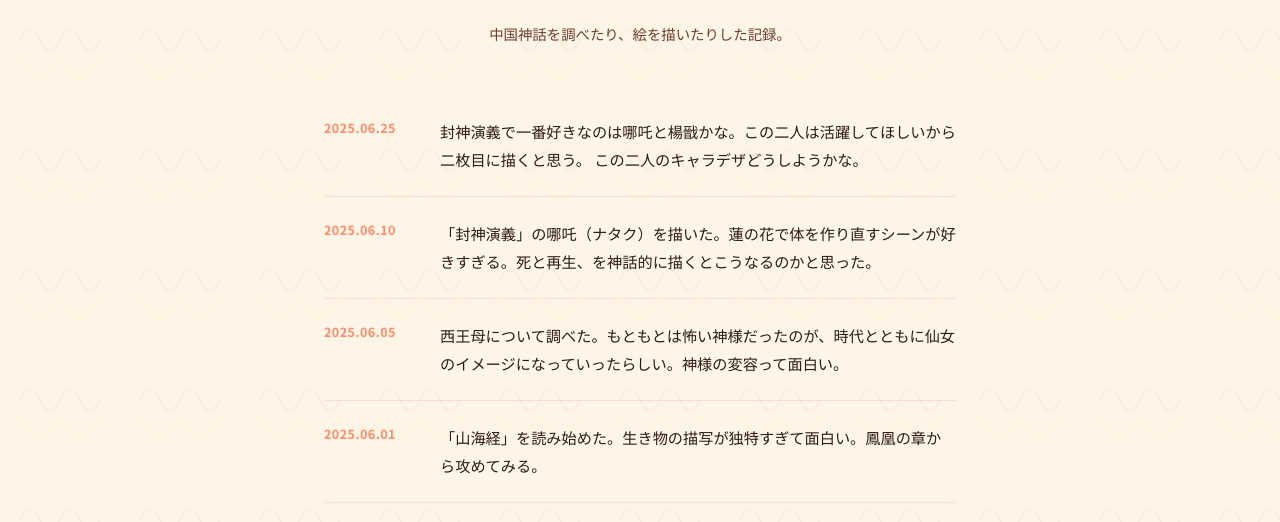
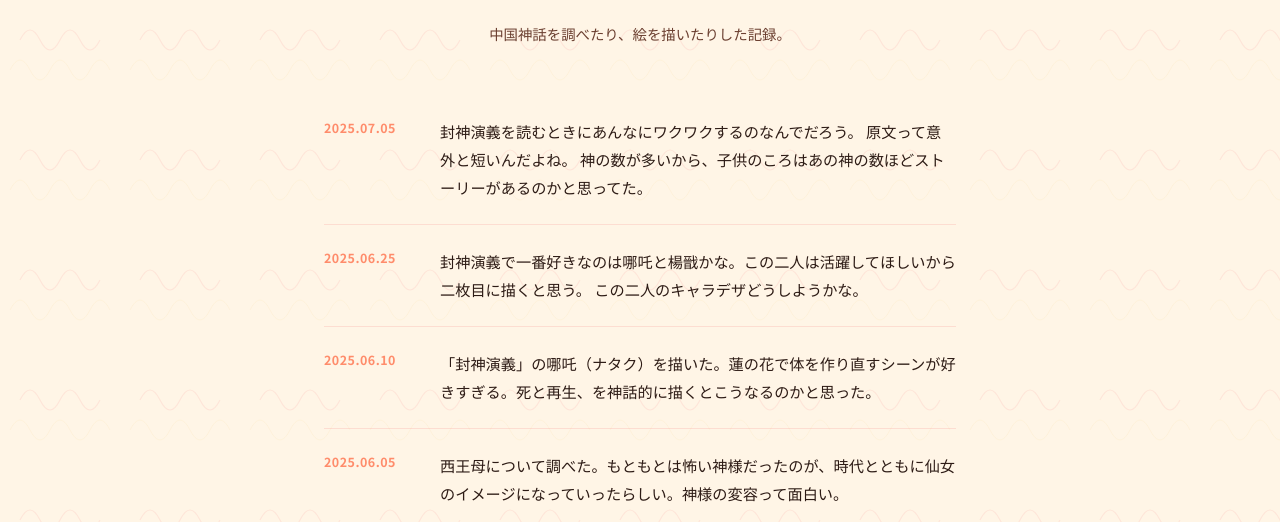
Before and after one commit to Azaleacreativeroom888/fan-chinesemyth, a plain HTML site: page blog.html in a window 1280 px wide. Shown: the part 260-782 px from the top of the page. Drawn offline with Linux system fonts and the light colour scheme.

Commit message:
Update blog.html

```diff
--- a/blog.html
+++ b/blog.html
@@ -259,6 +259,13 @@
 <main class="blog-main">
 
   <div class="entry">
+    <span class="entry-date">2025.07.05</span>
+    <p class="entry-text">封神演義を読むときにあんなにワクワクするのなんでだろう。
+    原文って意外と短いんだよね。
+    神の数が多いから、子供のころはあの神の数ほどストーリーがあるのかと思ってた。</p>
+  </div>
+
+  <div class="entry">
     <span class="entry-date">2025.06.25</span>
     <p class="entry-text">封神演義で一番好きなのは哪吒と楊戩かな。この二人は活躍してほしいから二枚目に描くと思う。
       この二人のキャラデザどうしようかな。</p>
```
